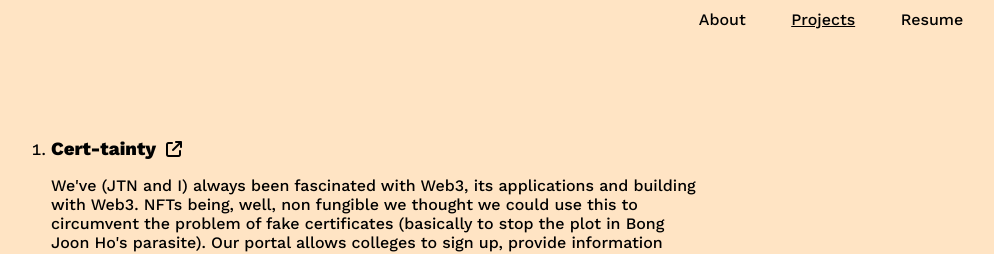
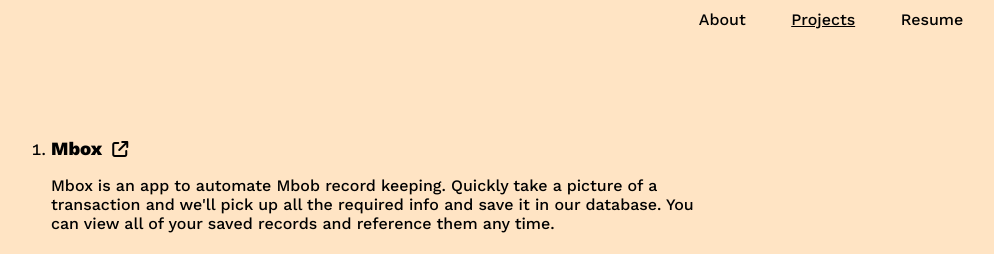
Before and after one commit to Kzoeps/about-me, a plain HTML site: page projects.html in a window 1280 px wide. Shown: the top 254 px of the page, without its empty margins (284-1278 px from the left). Drawn offline with nearby package versions, Linux system fonts and the light colour scheme.

Commit message:
add mbox

```diff
--- a/projects.html
+++ b/projects.html
@@ -33,6 +33,19 @@
 		<main class="project-content">
 			<div class="project-content-sub">
 				<ol>
+					<li class="work-sans project-li">
+						<div class="title-container">
+							<a rel="noreferrer noopener" target="_blank" href="https://mbox.kongtsey.com" class="title-container">
+								<h3>Mbox</h3>
+								<i class="fa-solid fa-arrow-up-right-from-square"></i>
+							</a>
+						</div>
+						<div class="project-description">
+							<p>
+								Mbox is an app to automate Mbob record keeping. Quickly take a picture of a transaction and we'll pick up all the required info and save it in our database. You can view all of your saved records and reference them any time.
+							</p>
+						</div>
+					</li>
 					<li class="work-sans project-li">
 						<div class="title-container">
 							<a rel="noreferrer noopener" target="_blank" href="https://cert-tainty.vercel.app" class="title-container">
```
